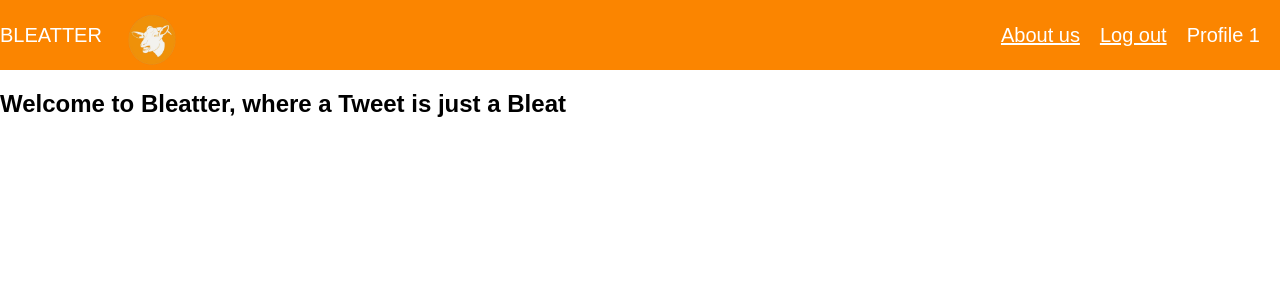
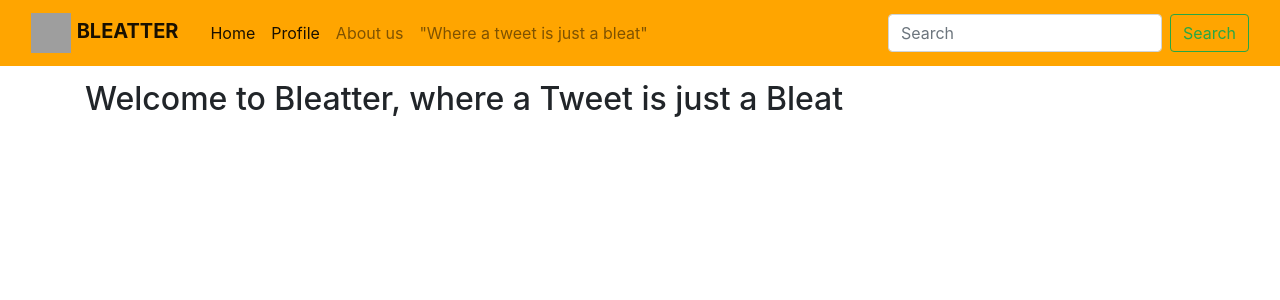
Before and after one commit to Matth-info/Twitter_M1_IDD_Calvet_Besnier, a Flask app: page / in a window 1280 px wide. Shown: the top 300 px of the page. Run offline with Flask 2, Linux system fonts and the light colour scheme; a user stored in the database is signed in; some libraries are stand-ins or nearby versions; grey boxes are pictures that could not be loaded.

Commit message:
Update base.html

```diff
--- a/templates/base.html
+++ b/templates/base.html
@@ -1,30 +1,96 @@
 <!DOCTYPE html>
 <html lang="en">
+
 <head>
     <meta charset="UTF-8">
-    <link rel="stylesheet" href="{{ url_for('static', filename= 'css/style.css') }}">
+    <!--<link rel="stylesheet" href="{{ url_for('static', filename= 'css/style.css') }}">-->
+
+
+
+    <meta name="viewport" content="width=device-width, initial-scale=1, shrink-to-fit=no">
+    <link rel="stylesheet" href="https://cdn.jsdelivr.net/npm/bootstrap@4.0.0/dist/css/bootstrap.min.css"
+        integrity="sha384-Gn5384xqQ1aoWXA+058RXPxPg6fy4IWvTNh0E263XmFcJlSAwiGgFAW/dAiS6JXm" crossorigin="anonymous">
+    <script src="https://code.jquery.com/jquery-3.2.1.slim.min.js"
+        integrity="sha384-KJ3o2DKtIkvYIK3UENzmM7KCkRr/rE9/Qpg6aAZGJwFDMVNA/GpGFF93hXpG5KkN"
+        crossorigin="anonymous"></script>
+    <script src="https://cdn.jsdelivr.net/npm/popper.js@1.12.9/dist/umd/popper.min.js"
+        integrity="sha384-ApNbgh9B+Y1QKtv3Rn7W3mgPxhU9K/ScQsAP7hUibX39j7fakFPskvXusvfa0b4Q"
+        crossorigin="anonymous"></script>
+    <script src="https://cdn.jsdelivr.net/npm/bootstrap@4.0.0/dist/js/bootstrap.min.js"
+        integrity="sha384-JZR6Spejh4U02d8jOt6vLEHfe/JQGiRRSQQxSfFWpi1MquVdAyjUar5+76PVCmYl"
+        crossorigin="anonymous"></script>
     {% block title %}{% endblock %}
     {% block style %}{% endblock %}
 </head>
 
+<body style="padding-top: 5rem">
+    <!-- Image and text style="background-color : #FB8500;-->
+    <nav class="navbar navbar-light fixed-top" style="background-color : orange;">
+        <div class="container-fluid">
+            <ul class="navbar-nav mr-3">
+                <li class="nav-item">
+                    <a class="navbar-brand" href="/">
+                        <img src="{{url_for('static', filename='logo1.png')}}" class="d-inline-block align-center"
+                            width="40" height="40" alt="" />
+                        <b>BLEATTER</b>
+                    </a>
+                </li>
+            </ul>
+            {% if session['current_user'] %}
+            <ul class="navbar-nav mr-3">
+                <li class="nav-item">
 
-<body style="margin: 0px;">
-    <div style="background-color: #FB8500 ;margin: 0px; height: 70px; z-index:1;">
-        <a href = "/">
-        <img src="{{url_for('static', filename='logo.png')}}" width="80" height="80">
-        </a>
-        <a style="float:left; line-height:70px; margin-right:10px; color:rgb(255, 255, 255); font-family: Arial; font-size: 20px;"> BLEATTER </a>
-        {% if session['current_user'] %}
-            <a style="float:right; line-height:70px; margin-right:20px; color:rgb(255, 255, 255); font-family: Arial; font-size: 20px;"> Profile {{ session['current_user'] }}</a>
-            <a href="/logout" style="float:right; line-height:70px; margin-right:20px; color:rgb(255, 255, 255); font-family: Arial; font-size: 20px;">Log out</a>
-        {% else %}
-            <a href="/signin" style="float:right; line-height:70px; margin-right:10px; color:rgb(255, 255, 255);font-family: Arial; font-size: 20px;">Sign in</a>
-            <a href="/signup" style="float:right; line-height:70px; margin-right:10px; color:rgb(255, 255, 255); font-family: Arial; font-size: 20px;">Sign up</a>
-        {% endif %}
-        <a href="/about" style="float:right; line-height:70px; margin-right:20px; color:rgb(255, 255, 255); font-family: Arial; font-size: 20px;">About us</a>
-    </div>
-    {% block main %}
-    {% endblock %}
+                    <a class="nav-link active" href="/home_page">Home<span class="sr-only">(current)</span></a>
+                </li>
+            </ul>
+            <ul class="navbar-nav mr-3">
+                <li class="nav-item">
+                    <a class="nav-link active" href="/profile">Profile<span class="sr-only">(current)</span></a>
+                </li>
+            </ul>
+
+            {% else %}
+
+            <ul class="navbar-nav mr-3">
+                <li class="nav-item">
+
+                    <a class=" nav-link" href="/signup">Sign up</a>
+                </li>
+            </ul>
+
+            <ul class="navbar-nav mr-3">
+                <li class="nav-item">
+
+                    <a class="nav-link" href="/signin">Log In</a>
+                </li>
+            </ul>
+            {% endif %}
+
+            <ul class="navbar-nav mr-3">
+                <li class="navbar-item">
+                    <a class="nav-link" href="/about">About us</a>
+                </li>
+            </ul>
+            <ul class="navbar-nav mr-auto">
+                <li class="nav-item">
+                    <span class="navbar-text ">
+                        "Where a tweet is just a bleat"
+                    </span>
+                </li>
+
+            </ul>
+            <form class="form-inline">
+                <input class="form-control mr-sm-2 " type="search" placeholder="Search" aria-label="Search">
+                <button class="btn btn-outline-success my-2 my-sm-0" type="submit">Search</button>
+            </form>
+        </div>
+    </nav>
+
+    <main class="container">
+        {% block main %}
+        {% endblock %}
+    </main>
 
 </body>
+
 </html>
```
